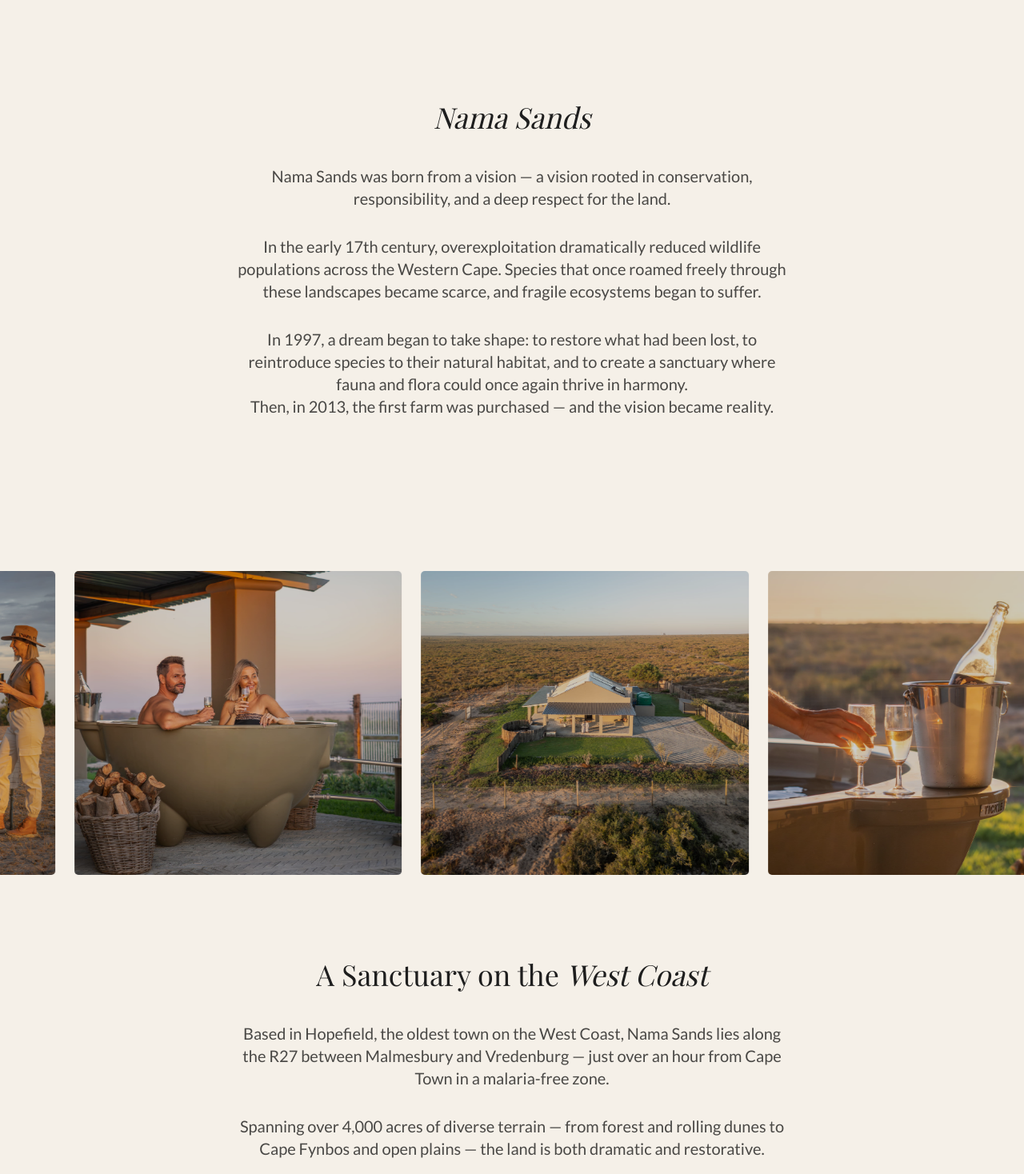
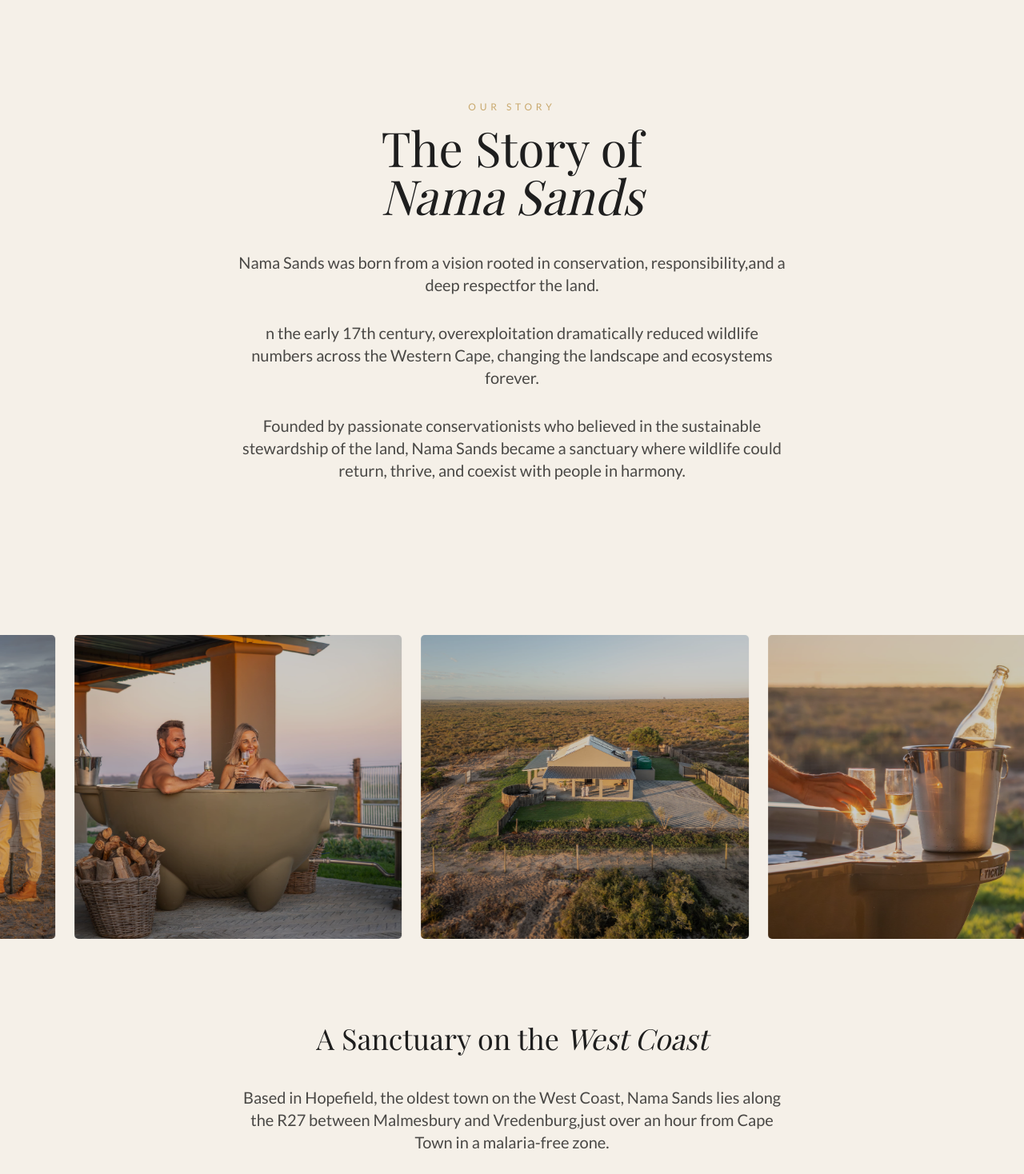
Before and after one commit to mrstander/luxury-villa-website-2, a Next.js app: page /about in a window 1280 px wide. Shown: the part 802-2270 px from the top of the page at 80% size. Built offline with nearby package versions, Linux system fonts and the light colour scheme; a web font is replaced by a local one.

Commit message:
client-update

```diff
--- a/app/about/page.tsx
+++ b/app/about/page.tsx
@@ -12,7 +12,7 @@ const images = [
 export const metadata: Metadata = {
   title: "Our Story | Nama Sands",
   description:
-    "Discover the story behind Nama Sands — a vision rooted in conservation, responsibility, and a deep respect for the land.",
+    "Discover the story behind Nama Sands, a vision rooted in conservation, responsibility, and a deep respect for the land.",
 }
 
 const wildlife = [
@@ -71,29 +71,40 @@ export default function AboutPage() {
       {/* ================= INTRO ================= */}
       <section className="py-24 md:py-32">
         <div className="mx-auto max-w-3xl px-6 lg:px-10 text-center">
-          <h2 className="mb-10 font-serif text-3xl font-light md:text-4xl">
-            <span className="italic">Nama Sands</span>
+
+          {/* Section Label */}
+          <p className="mb-3 text-xs uppercase tracking-[0.4em] text-[#c9a96e]">
+            Our Story
+          </p>
+
+          {/* Heading */}
+          <h2 className="mb-10 font-serif text-4xl font-light md:text-5xl lg:text-6xl">
+            The Story of <br />
+            <span className="italic">
+              Nama Sands
+            </span>
           </h2>
 
+          {/* Content */}
           <p className="mb-8 text-lg leading-relaxed text-black/70 md:text-xl">
-            Nama Sands was born from a vision — a vision rooted in conservation,
-            responsibility, and a deep respect for the land.
+            Nama Sands was born from a vision rooted in conservation, responsibility,and a deep respect
+            <br className="block md:hidden" />
+            for the land.
           </p>
 
           <p className="mb-8 text-lg leading-relaxed text-black/70 md:text-xl">
-            In the early 17th century, overexploitation dramatically reduced
-            wildlife populations across the Western Cape. Species that once
-            roamed freely through these landscapes became scarce, and fragile
-            ecosystems began to suffer.
+            n the early 17th century, overexploitation dramatically reduced wildlife
+            numbers across the Western Cape, changing the landscape and ecosystems
+            forever.
+
           </p>
 
           <p className="text-lg leading-relaxed text-black/70 md:text-xl">
-            In 1997, a dream began to take shape: to restore what had been lost,
-            to reintroduce species to their natural habitat, and to create a
-            sanctuary where fauna and flora could once again thrive in harmony.
-            <br />
-            Then, in 2013, the first farm was purchased — and the vision became reality.
+            Founded by passionate conservationists who believed in the sustainable
+            stewardship of the land, Nama Sands became a sanctuary where wildlife
+            could return, thrive, and coexist with people in harmony.
           </p>
+
         </div>
       </section>
 
@@ -140,13 +151,13 @@ export default function AboutPage() {
 
           <p className="mb-8 text-lg leading-relaxed text-black/70 md:text-xl">
             Based in Hopefield, the oldest town on the West Coast, Nama Sands
-            lies along the R27 between Malmesbury and Vredenburg — just over an
+            lies along the R27 between Malmesbury and Vredenburg,just over an
             hour from Cape Town in a malaria-free zone.
           </p>
 
           <p className="mb-8 text-lg leading-relaxed text-black/70 md:text-xl">
-            Spanning over 4,000 acres of diverse terrain — from forest and
-            rolling dunes to Cape Fynbos and open plains — the land is both
+            Spanning over 4,000 acres of diverse terrain,from forest and
+            rolling dunes to Cape Fynbos and open plains,the land is both
             dramatic and restorative.
           </p>
 
--- a/app/attractions/page.tsx
+++ b/app/attractions/page.tsx
@@ -67,7 +67,7 @@ export default function AttractionsPage() {
                             The Best of the West Coast
                         </h2>
                         <p className="text-neutral-600 text-lg">
-                            Nama Sands serves as the perfect base for exploring the charm and character of the West Coast. From the wildflower displays of the West Coast National Park to the turquoise waters of Langebaan Lagoon, quaint seaside villages, local markets, art galleries and fresh seafood spots are all within easy reach. It’s an ideal starting point for discovering the region’s natural beauty, rich heritage and laid-back coastal culture — all just a short drive from your doorstep.
+                            Nama Sands serves as the perfect base for exploring the charm and character of the West Coast. From the wildflower displays of the West Coast National Park to the turquoise waters of Langebaan Lagoon, quaint seaside villages, local markets, art galleries and fresh seafood spots are all within easy reach. It’s an ideal starting point for discovering the region’s natural beauty, rich heritage and laid-back coastal culture,all just a short drive from your doorstep.
                         </p>
                     </div>
 
--- a/app/gallery/page.tsx
+++ b/app/gallery/page.tsx
@@ -58,7 +58,7 @@ export default function GalleryPage() {
                         Moments in Time
                     </h2>
                     <p className="text-neutral-600 text-lg leading-relaxed">
-                        Discover curated moments from Nama Sands — where architecture,
+                        Discover curated moments from Nama Sands,where architecture,
                         wilderness and experience merge into a timeless visual narrative.
                     </p>
                 </div>
--- a/components/experiences.tsx
+++ b/components/experiences.tsx
@@ -23,7 +23,7 @@ const experiences: Experience[] = [
   {
     title: "Spa Treatments",
     description:
-      "Enjoy private massage treatments in the comfort of your own suite, where relaxation comes to you. Choose from a 45-minute back, neck and shoulder massage, a 60-minute Swedish massage, or a 60-minute deep tissue massage — each designed to ease tension, restore balance, and rejuvenate body and mind in complete privacy and effortless luxury.",
+      "Enjoy private massage treatments in the comfort of your own suite, where relaxation comes to you. Choose from a 45 minute back, neck and shoulder massage, a 60 minute Swedish massage, or a 60 minute deep tissue massage,each designed to ease tension, restore balance, and rejuvenate body and mind in complete privacy and effortless luxury.",
     detail:
       "Peaceful, restorative, and deeply therapeutic, it’s a truly unique way to unwind in the bush.",
     image: "/images/spa.jpeg",
--- a/components/faq.tsx
+++ b/components/faq.tsx
@@ -47,7 +47,7 @@ const faqData = {
         },
         {
             question: "Is the pool heated year-round?",
-            answer: "Yes – heated with a wooden fire.",
+            answer: "Yes,heated with a wooden fire.",
         },
         {
             question: "What catering options are available?",
@@ -58,7 +58,7 @@ const faqData = {
         {
             question: "Load shedding back-up?",
             answer:
-                "Green energy – totally off the grid with an 80kW generated backup system.",
+                "Green energy,totally off the grid with an 80kW generated backup system.",
         },
     ],
 }
--- a/components/our-story.tsx
+++ b/components/our-story.tsx
@@ -26,9 +26,9 @@ export function OurStory() {
 
         {/* Content */}
         <p className="mb-8 text-lg leading-relaxed text-black/70 md:text-xl">
-          Nama Sands was born from a vision… a vision rooted in conservation,
-          responsibility, and a deep respect for the land.
-
+          Nama Sands was born from a vision rooted in conservation, responsibility,and a deep respect
+          <br className="block md:hidden" />
+          for the land.
         </p>
 
         <p className="mb-8 text-lg leading-relaxed text-black/70 md:text-xl">
```
Also changed, not shown: components/hero.tsx (+49 -30 lines), components/navigation.tsx (+6 -3 lines), public/images/Logo_white.png (added), public/images/logo_gold.png (added).
